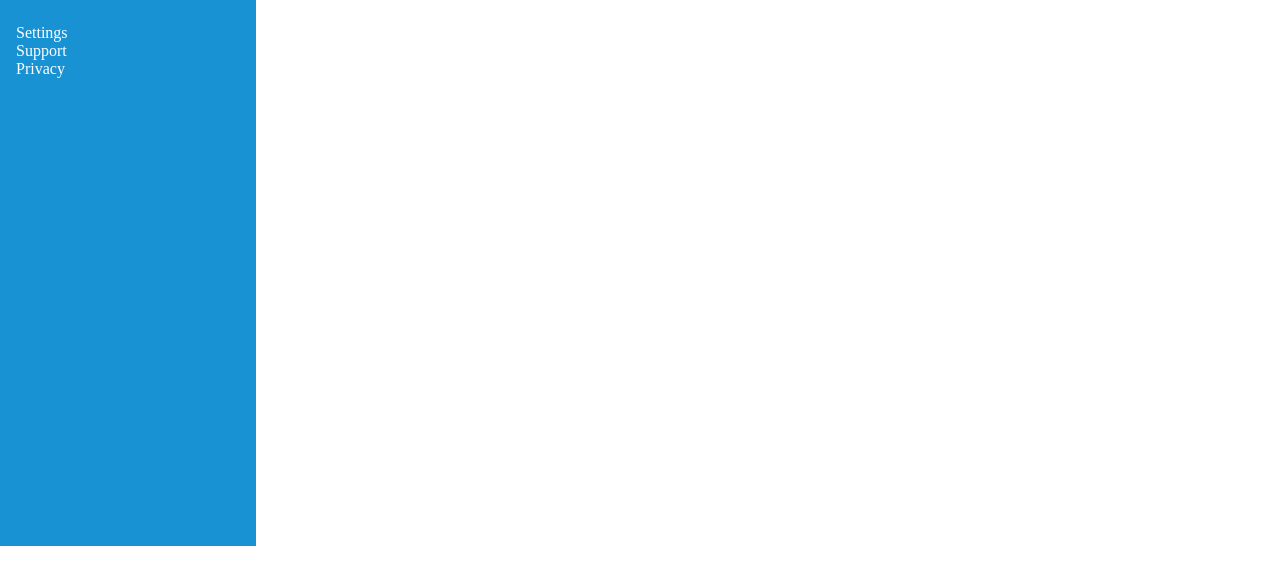
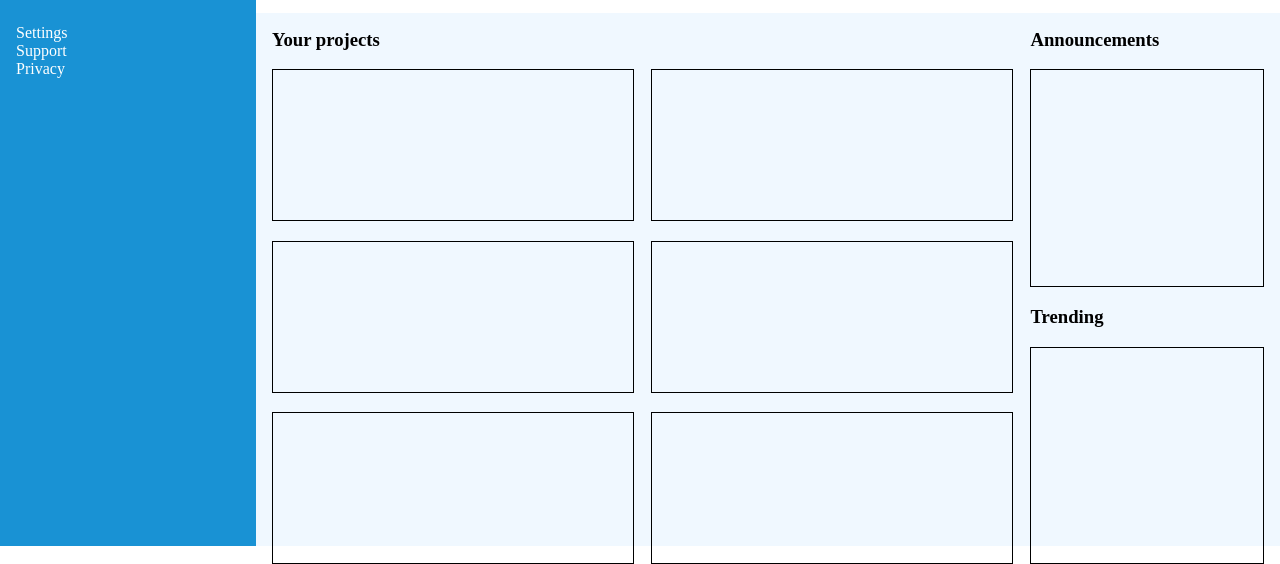
Before and after one commit to isi-code/odin-admin-dashboard, a plain HTML site: page index.html in a window 1280 px wide. Shown: the part 254-818 px from the top of the page. Drawn offline with Linux system fonts and the light colour scheme.

Commit message:
Add full admin dashboard layout

```diff
--- a/css/style.css
+++ b/css/style.css
@@ -69,3 +69,52 @@ header >div + div {
     align-items: center;
     justify-content: space-between;
 }
+
+main{
+    grid-row: 3/7;
+    grid-column: 2/6;
+    padding:var(--regular-padding);
+    background-color: aliceblue;
+}
+
+main h2, main h3 {
+    margin-top: 0;
+    margin-bottom: 0;
+}
+
+.main-container {
+    width: 100%;
+    display: grid;
+    grid-template-columns: repeat(4,1fr);
+    gap:1.2rem;
+}
+
+.main-container section:first-of-type {
+    display: grid;
+    grid-template-columns: 1fr 1fr;
+    gap:1.2rem;
+    grid-column: 1/4;
+}
+
+.main-container section:first-of-type > div {
+    width: 100%;
+    height: calc(150px);
+    border: 1px black solid ;
+}
+
+.main-container h3:nth-last-of-type(1){
+    grid-row: 1/2;
+    grid-column: 4/5;
+}
+
+.main-container section:nth-of-type(2){
+    display: flex;
+    flex-direction: column;
+    width: 100%;
+    gap: 1.2rem;
+}
+
+.main-container section:nth-of-type(2) > div {
+    border: 1px black solid ;
+    flex: 1;
+}
--- a/index.html
+++ b/index.html
@@ -54,5 +54,30 @@
             </div>
         </div>
     </header>
+    <main>
+        <div class="main-container">
+            <h3>Your projects</h3>
+            <section>
+                <div></div>
+                <div></div>
+                <div></div>
+                <div></div>
+                <div></div>
+                <div></div>
+            </section>
+            <h3>Announcements</h3>
+            <section>
+                <div>
+                    <h3></h3>
+                    <div></div>
+                </div>
+                <h3>Trending</h3>
+                <div>
+                    <h3></h3>
+                    <div></div>
+                </div>
+            </section>
+        </div>
+    </main>
 </body>
 </html>
```
